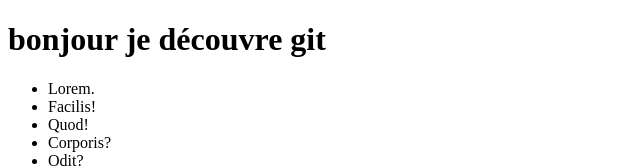
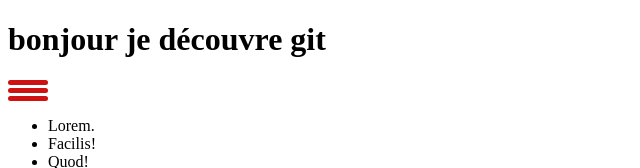
Before and after one commit to HugoSchieres/ifocop-formation-decouverte-git, a plain HTML site: page index.html in a window 1280 px wide. Shown: the top 168 px of the page, without its empty margins (0-640 px from the left). Drawn offline with nearby package versions, Linux system fonts and the light colour scheme.

Commit message:
menu css

```diff
--- a/index.html
+++ b/index.html
@@ -6,6 +6,15 @@
     <meta name="viewport" content="width=device-width, initial-scale=1.0">
     <title>Document</title>
     <style>
+        .burger span{
+            width:40px;
+            height:5px;
+            margin: 3px 0;
+            cursor: pointer;
+            background: #ce1212;
+            display: block;
+            border-radius: 5px;
+        }
         .diaporama{
             width: 500px;
         }
```
